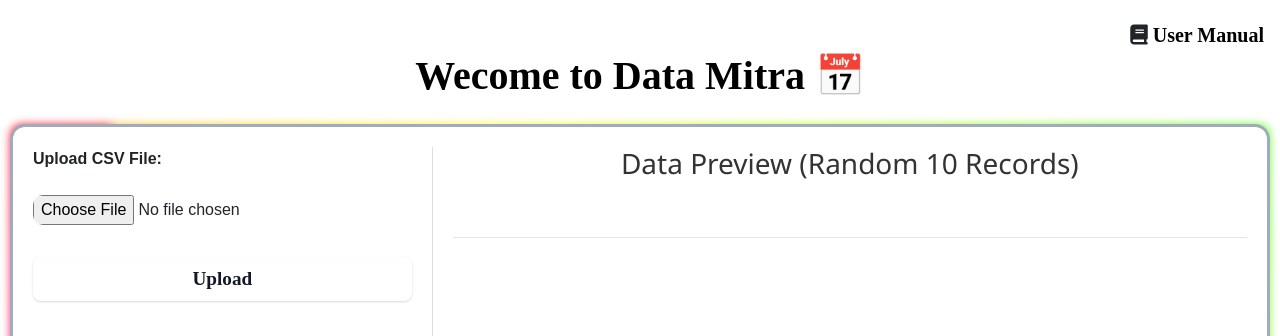
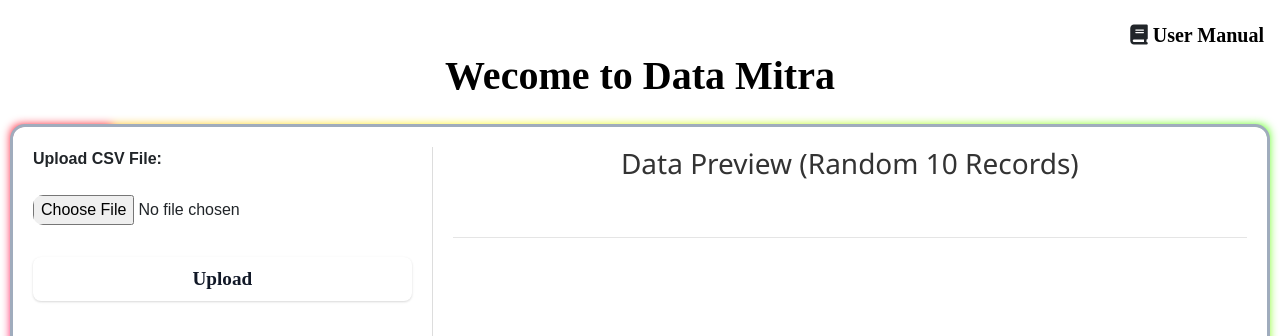
Before and after one commit to VedantKale106/DataMitra, a Flask app: page / in a window 1280 px wide. Shown: the top 336 px of the page. Run offline with Flask 3, Linux system fonts and the light colour scheme; some libraries are stand-ins or nearby versions.

Commit message:
Update index.html

```diff
--- a/templates/index.html
+++ b/templates/index.html
@@ -333,7 +333,7 @@
     <i class="fa-solid fa-book"><a style="color: rgb(0, 0, 0); font-family: 'Times New Roman', Times, serif; font-weight: bold; " href="{{ url_for('user_manual') }}"> User Manual</a></i>
   </div>
     <h1 class="mb-4 text-black">
-        <a style="color: rgb(0, 0, 0); font-family: 'Times New Roman', Times, serif; font-weight: bold;" href="{{ url_for('user_manual') }}">Wecome to Data Mitra 📅</a>
+        <a style="color: rgb(0, 0, 0); font-family: 'Times New Roman', Times, serif; font-weight: bold;" href="{{ url_for('user_manual') }}">Wecome to Data Mitra </a>
     </h1>
     <div class="container1">
         <div class="row">
```
